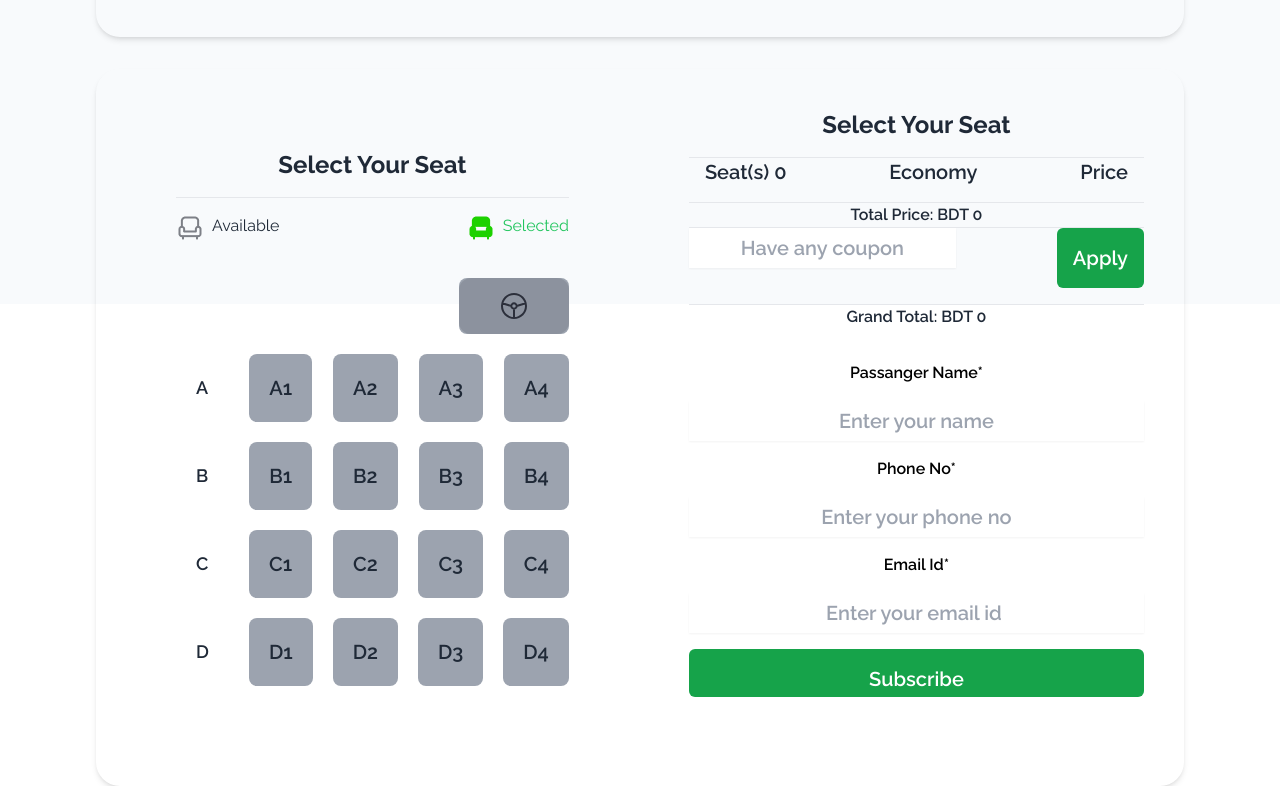
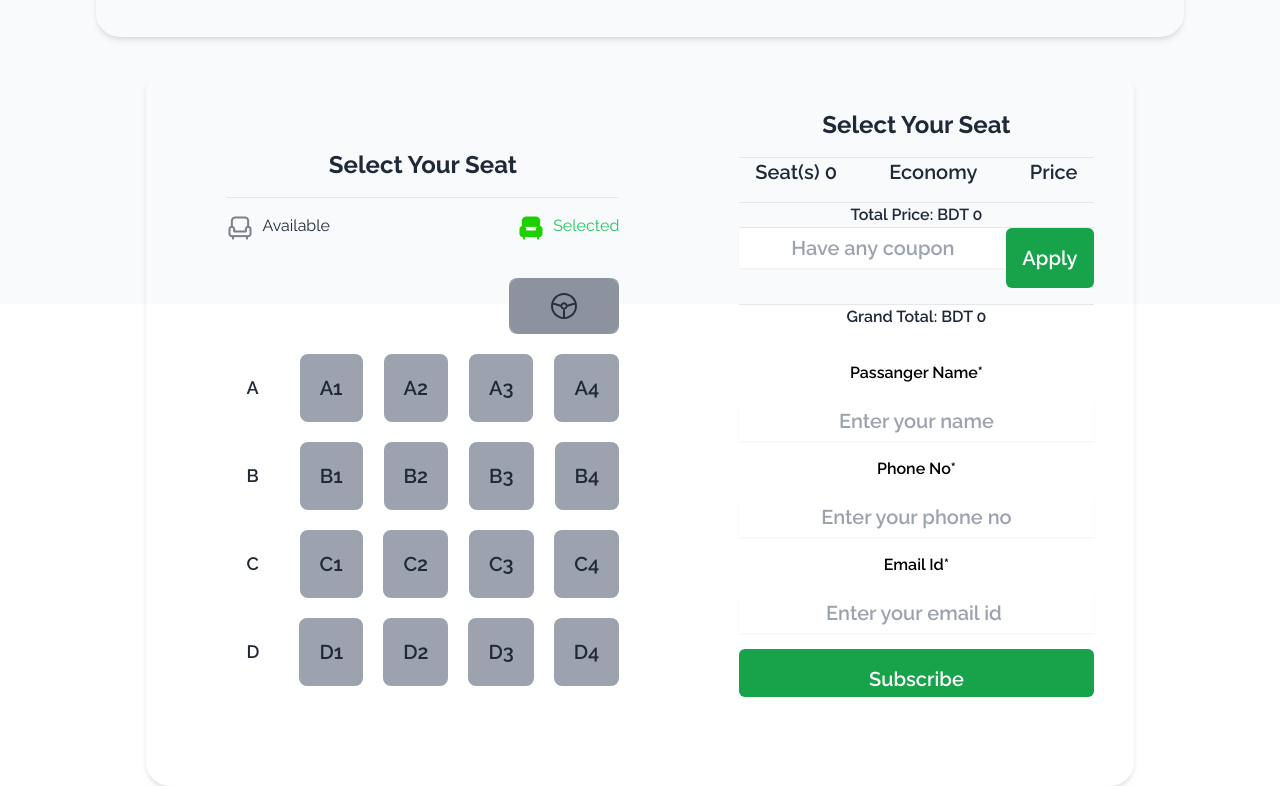
Before and after one commit to Md-MehDi-haSan/B9A5-smart-ticketing-main-Md-MehDi-haSan, a plain HTML site: page index.html in a window 1280 px wide. Shown: the part 1542-2328 px from the top of the page. Drawn offline with nearby package versions, Linux system fonts and the light colour scheme.

Commit message:
last commit

```diff
--- a/index.html
+++ b/index.html
@@ -168,7 +168,7 @@
 
         <!-- -------------- -->
 
-        <section class=" container mx-auto w-full justify-center items-center text-center lg:px-24 px-8 my-8">
+        <section class=" container mx-auto w-full justify-center items-center text-center md:flex flex col lg:px-24 px-8 my-8">
 
             <div class="flex flex-row shadow-md rounded-3xl justify-between">
                 <div class=" left flex flex-col p-10 w-full ">
--- a/scripts/utility.js
+++ b/scripts/utility.js
@@ -28,7 +28,7 @@ for (const btn of allSeats) {
         const ticketPrice = eachTicketPrice.innerText;
         const price = parseInt(ticketPrice);
 
-        //-----
+        //-------
         console.log(select, className, price);
 
         //--------
```
